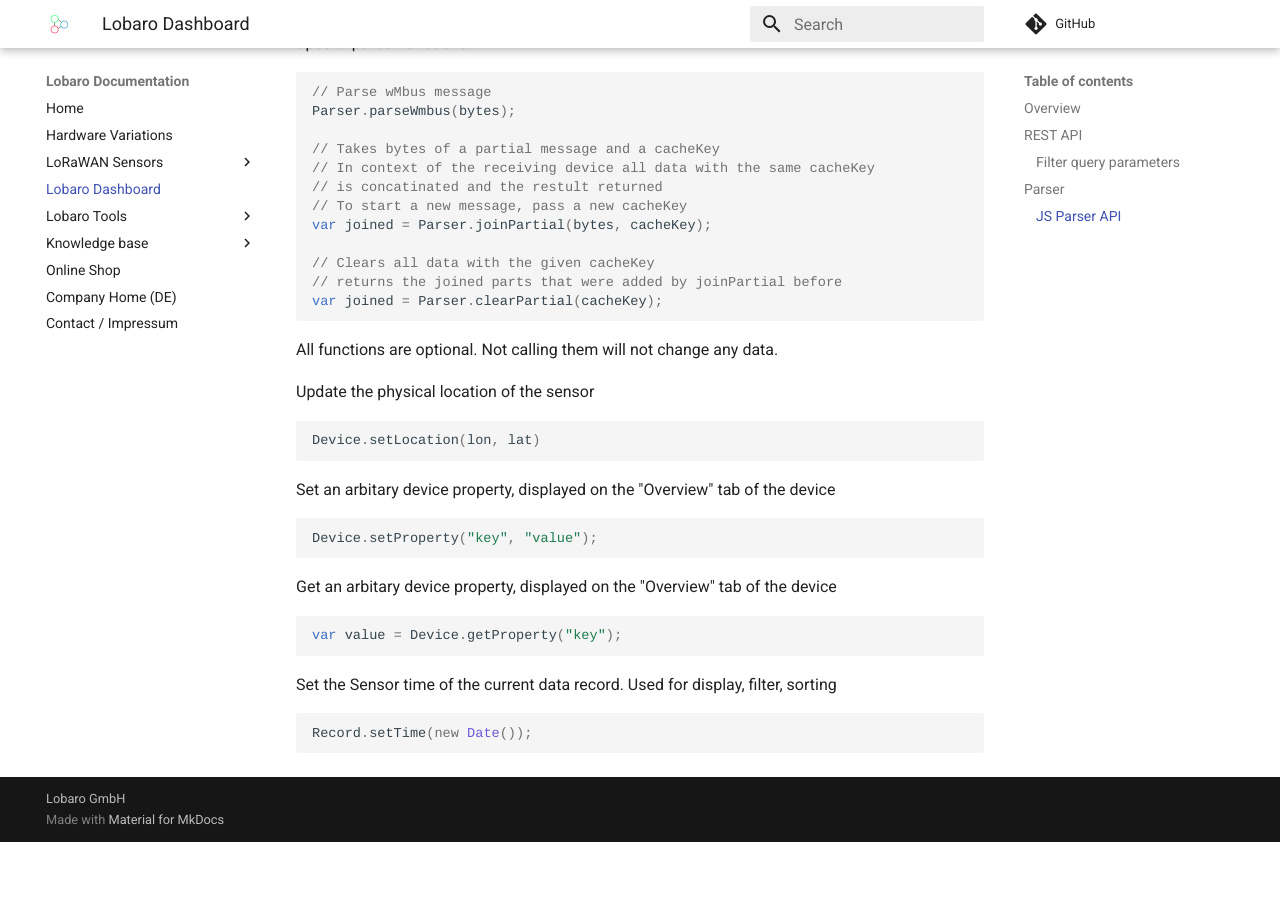
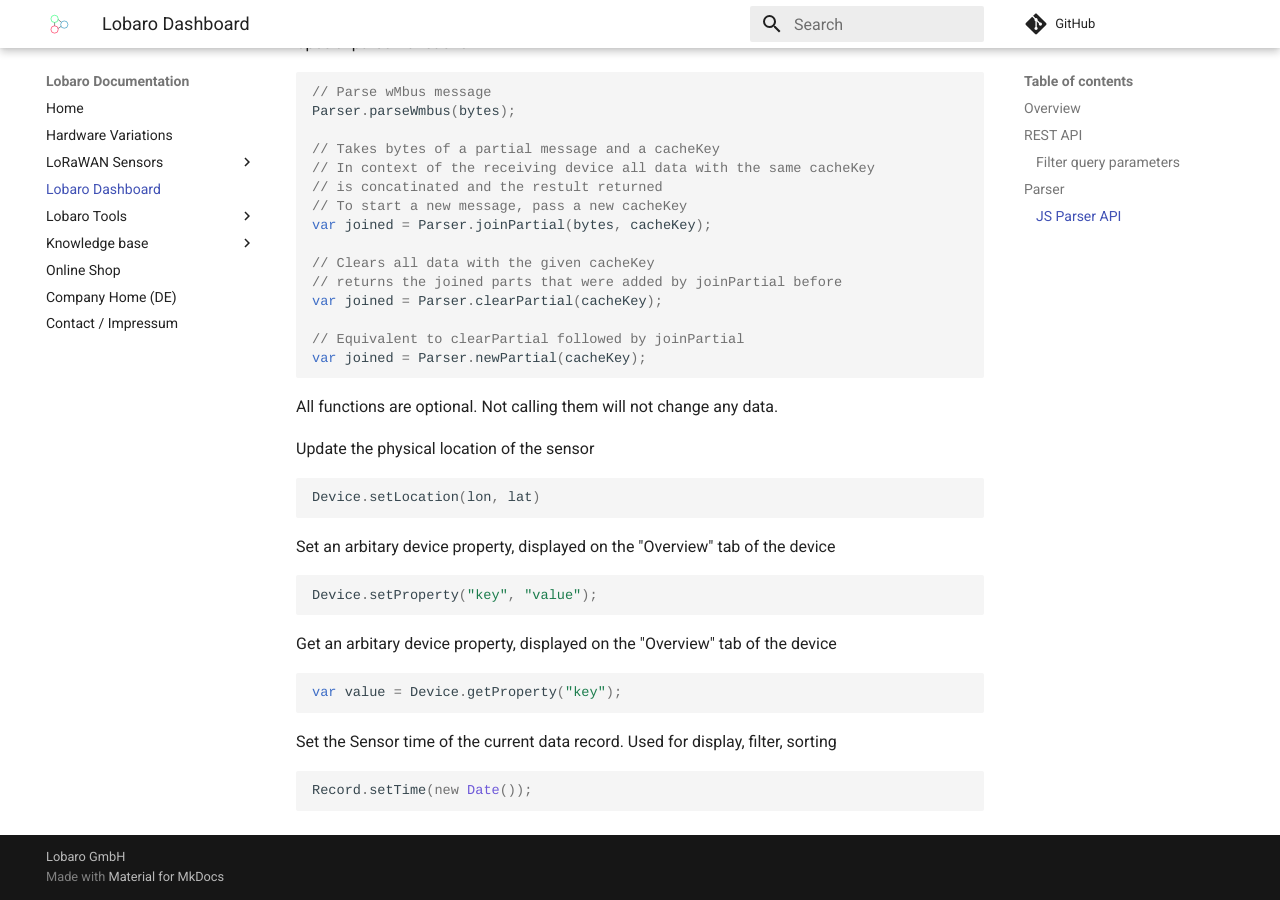
Before and after one commit to Lobaro/docs, an MkDocs documentation site: the page built from docs/dashboard/index.md, in a window 1280 px wide and 900 px high, scrolled down 2391 px. Built offline with MkDocs 1.6.1 and Material for MkDocs 9.7.7, drawn with Linux system fonts in a browser that asks for light colours; a script that is not in the unit is left out; comment, search, counter and statistics services are not loaded; before the commit the page ends 3233 px from its top, so only the background shows below that.

Commit message:
Update index.md

````diff
--- a/docs/dashboard/index.md
+++ b/docs/dashboard/index.md
@@ -115,6 +115,9 @@ var joined = Parser.joinPartial(bytes, cacheKey);
 // Clears all data with the given cacheKey
 // returns the joined parts that were added by joinPartial before
 var joined = Parser.clearPartial(cacheKey);
+
+// Equivalent to clearPartial followed by joinPartial
+var joined = Parser.newPartial(cacheKey);
 ```
 
 
````
